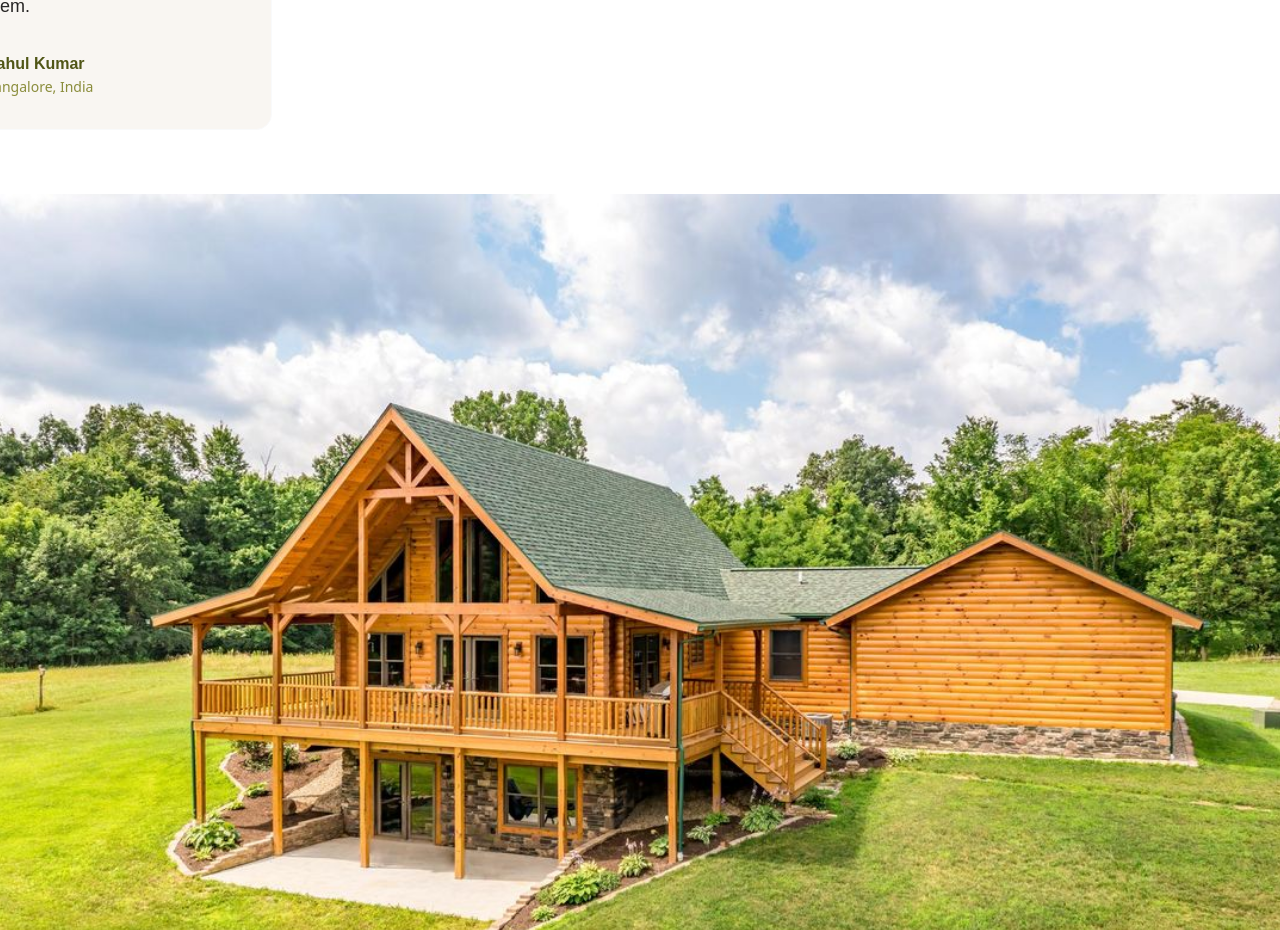
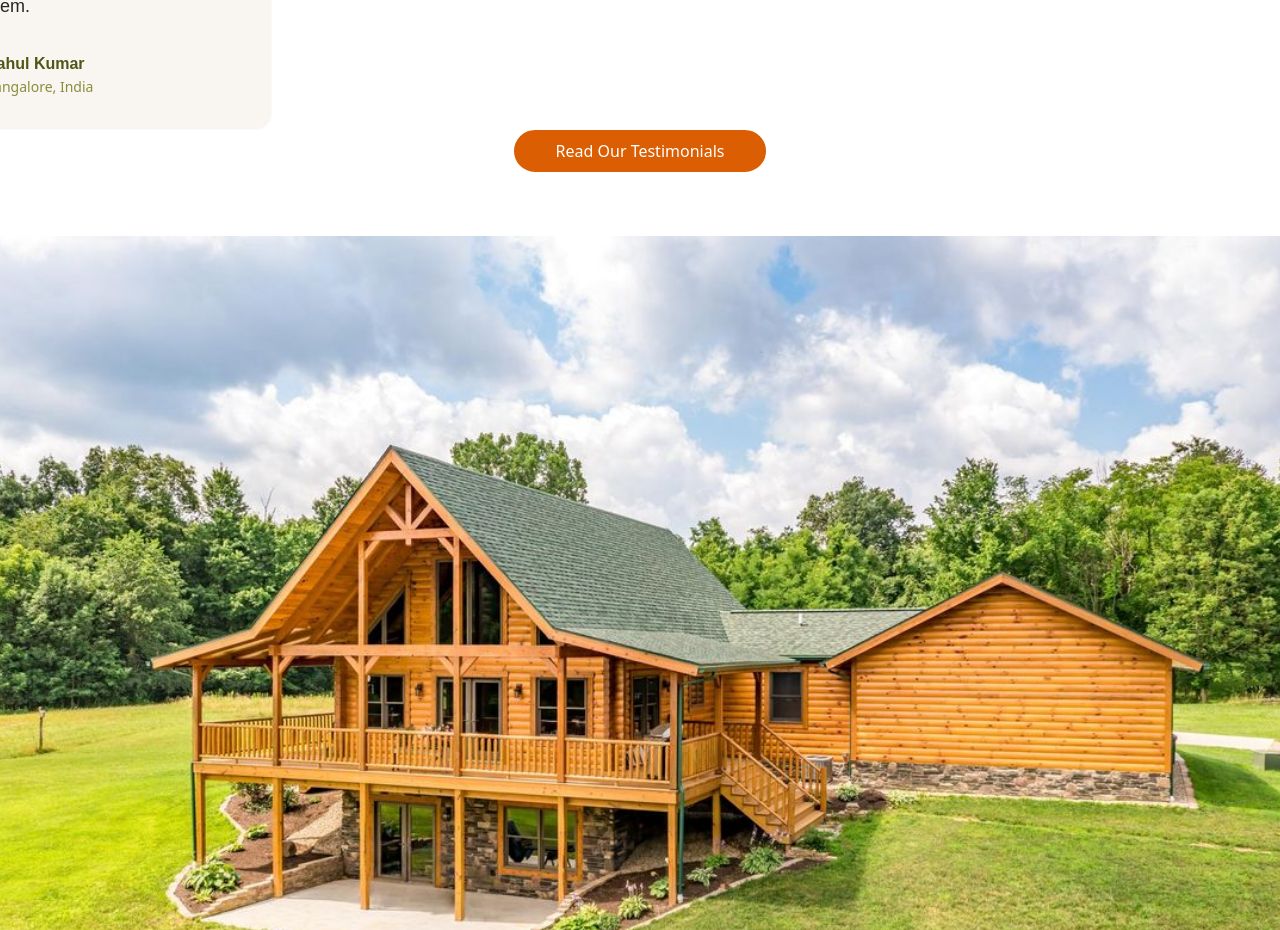
Before and after one commit to iammrverma/Hochstetler, a React (Vite) app: page / in a window 1280 px wide. Shown: the part 4396-5326 px from the top of the page. Built offline with nearby package versions, Linux system fonts and the light colour scheme.

Commit message:
adding Action button in testimonial pitch

```diff
--- a/src/components/TestimonialPitch.jsx
+++ b/src/components/TestimonialPitch.jsx
@@ -1,6 +1,7 @@
 import React from "react";
 import TestimonialCard from "./TestimonialCard";
 import { useWindowSize } from "../contexts/WindowSizeContext";
+import ButtonPrimary from "./buttons/ButtonPrimary";
 const testimonialData = [
   {
     rating: 5,
@@ -166,6 +167,7 @@ const TestimonialPitch = () => {
           />
         ))}
       </div>
+      <ButtonPrimary  text={"Read Our Testimonials"} to={"/resources/testimonials"}/>
     </div>
   );
 };
--- a/src/components/buttons/ButtonPrimary.jsx
+++ b/src/components/buttons/ButtonPrimary.jsx
@@ -1,8 +1,10 @@
 import React from 'react'
+import { useNavigate } from 'react-router-dom'
 
-const ButtonPrimary = ({text, styles}) => {
+const ButtonPrimary = ({text, styles, to}) => {
+  const navigate = useNavigate();
   return (
-    <button className='primary-btn' style={styles}>{text}</button>
+    <button className='primary-btn' onClick={()=>navigate(to)} style={styles}>{text}</button>
   )
 }
 
```
